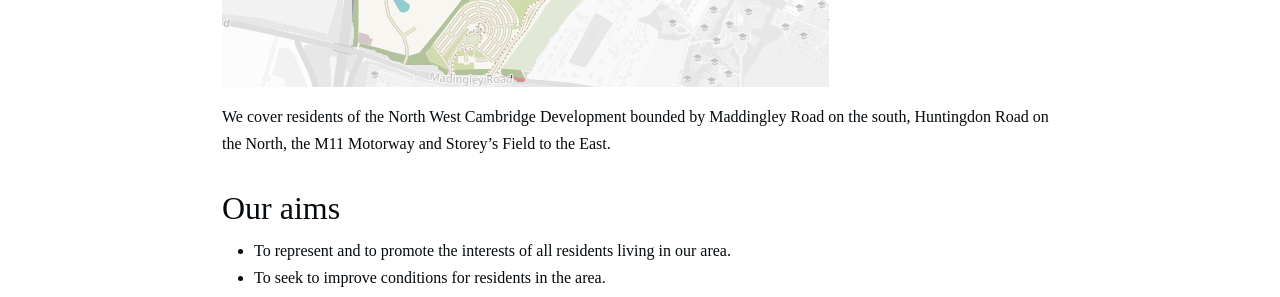
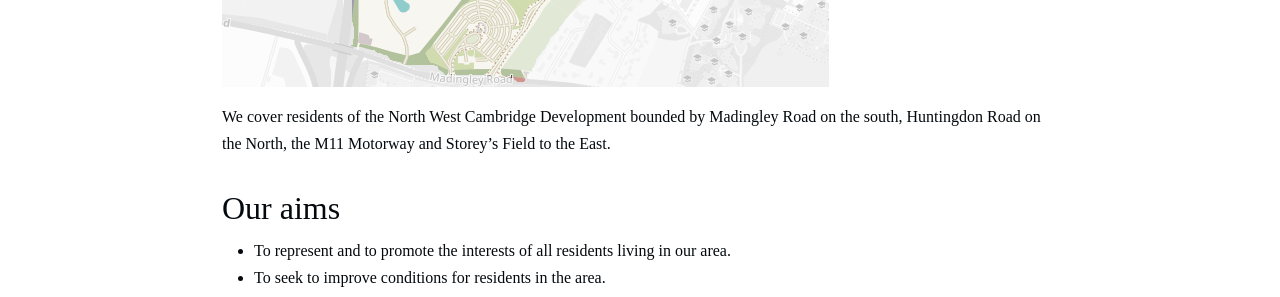
Before and after one commit to pieterdesnerck/website, a Jekyll site: the page built from docs/index.md, in a window 1280 px wide and 900 px high, scrolled down 1364 px. Shown: the part 152-449 px from the top of the window. Built offline with Jekyll 4.4.1, drawn with Linux system fonts in a browser that asks for light colours; some web fonts are replaced.

```diff
--- a/docs/index.md
+++ b/docs/index.md
@@ -37,7 +37,7 @@
 
 ![Eddington catchment map](/images/catchment.png)
 
-We cover residents of the North West Cambridge Development bounded by Maddingley Road on the south, Huntingdon Road on the North, the M11 Motorway and Storey's Field to the East.
+We cover residents of the North West Cambridge Development bounded by Madingley Road on the south, Huntingdon Road on the North, the M11 Motorway and Storey's Field to the East.
 
 ## Our aims
 
```
Also changed, not shown: docs/agm.md (added, +12 -0 lines).
